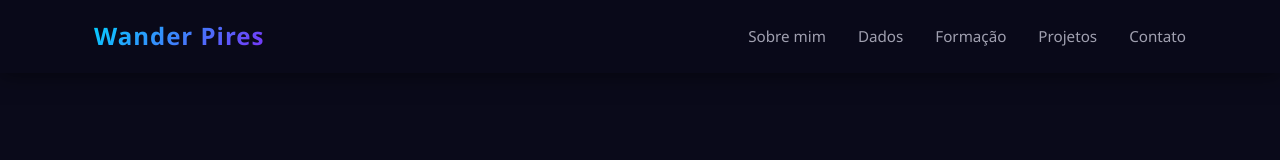
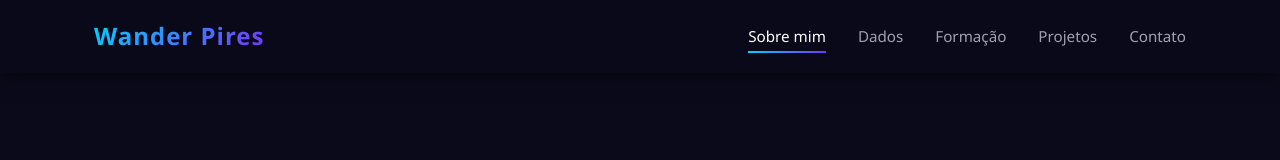
Before and after one commit to WanderPiresAcademico/wanderpsc-portfolioat2-wander-pires, a React (Vite) app: page / in a window 1280 px wide. Shown: the top 160 px of the page. Built offline with nearby package versions, Linux system fonts and the light colour scheme.

Commit message:
Sistema de abas: cada seção em sua aba respectiva

```diff
--- a/src/App.jsx
+++ b/src/App.jsx
@@ -1,3 +1,4 @@
+import { useState } from "react";
 import { DadosProvider } from "./context/DadosContext";
 import Header from "./components/Header";
 import Hero from "./components/Hero";
@@ -9,17 +10,19 @@ import Contato from "./components/Contato";
 import EditBar from "./components/EditBar";
 
 function App() {
+  const [abaAtiva, setAbaAtiva] = useState("sobre");
+
   return (
     <DadosProvider>
-      <Header />
+      <Header abaAtiva={abaAtiva} setAbaAtiva={setAbaAtiva} />
       <Hero />
       <main>
-        <SobreMim />
-        <DadosPessoais />
-        <Formacao />
-        <Projetos />
+        {abaAtiva === "sobre" && <SobreMim />}
+        {abaAtiva === "dados" && <DadosPessoais />}
+        {abaAtiva === "formacao" && <Formacao />}
+        {abaAtiva === "projetos" && <Projetos />}
+        {abaAtiva === "contato" && <Contato />}
       </main>
-      <Contato />
       <EditBar />
     </DadosProvider>
   );
--- a/src/components/Header.css
+++ b/src/components/Header.css
@@ -18,17 +18,21 @@
 .header__links {
   display: flex; gap: 2rem; list-style: none; margin: 0; padding: 0;
 }
-.header__links a {
+.header__tab-btn {
+  background: none; border: none; cursor: pointer;
   color: var(--texto-medio); font-weight: 500; font-size: 0.95rem;
-  position: relative; transition: color 0.3s; text-decoration: none;
+  position: relative; transition: color 0.3s; font-family: inherit;
+  padding: 0.2rem 0;
 }
-.header__links a::after {
+.header__tab-btn::after {
   content: ""; position: absolute; bottom: -4px; left: 0; width: 0; height: 2px;
   background: linear-gradient(135deg, var(--cor-primaria), var(--cor-secundaria));
   transition: width 0.3s;
 }
-.header__links a:hover { color: #fff; }
-.header__links a:hover::after { width: 100%; }
+.header__tab-btn:hover { color: #fff; }
+.header__tab-btn:hover::after { width: 100%; }
+.header__tab-btn.aba-ativa { color: #fff; }
+.header__tab-btn.aba-ativa::after { width: 100%; }
 
 .header__menu-btn {
   display: none; flex-direction: column; gap: 5px;
--- a/src/components/Header.jsx
+++ b/src/components/Header.jsx
@@ -1,21 +1,26 @@
 import { useState } from "react";
 import "./Header.css";
 
-const links = [
-  { href: "#sobre", label: "Sobre mim" },
-  { href: "#dados", label: "Dados" },
-  { href: "#formacao", label: "Formação" },
-  { href: "#projetos", label: "Projetos" },
-  { href: "#contato", label: "Contato" },
+const abas = [
+  { id: "sobre", label: "Sobre mim" },
+  { id: "dados", label: "Dados" },
+  { id: "formacao", label: "Formação" },
+  { id: "projetos", label: "Projetos" },
+  { id: "contato", label: "Contato" },
 ];
 
-function Header() {
+function Header({ abaAtiva, setAbaAtiva }) {
   const [menuAberto, setMenuAberto] = useState(false);
+
+  function selecionarAba(id) {
+    setAbaAtiva(id);
+    setMenuAberto(false);
+  }
 
   return (
     <header className="header">
       <div className="header__container">
-        <a href="#" className="header__logo">Wander Pires</a>
+        <a href="#" className="header__logo" onClick={() => selecionarAba("sobre")}>Wander Pires</a>
         <nav>
           <button
             className={`header__menu-btn ${menuAberto ? "ativo" : ""}`}
@@ -25,9 +30,14 @@ function Header() {
             <span /><span /><span />
           </button>
           <ul className={`header__links ${menuAberto ? "aberto" : ""}`}>
-            {links.map((l) => (
-              <li key={l.href}>
-                <a href={l.href} onClick={() => setMenuAberto(false)}>{l.label}</a>
+            {abas.map((aba) => (
+              <li key={aba.id}>
+                <button
+                  className={`header__tab-btn ${abaAtiva === aba.id ? "aba-ativa" : ""}`}
+                  onClick={() => selecionarAba(aba.id)}
+                >
+                  {aba.label}
+                </button>
               </li>
             ))}
           </ul>
--- a/src/index.css
+++ b/src/index.css
@@ -45,6 +45,15 @@ img { max-width: 100%; display: block; }
 }
 .tag:hover { background: rgba(0, 212, 255, 0.1); border-color: var(--cor-primaria); }
 
+/* Animação de entrada das abas */
+@keyframes fadeIn {
+  from { opacity: 0; transform: translateY(20px); }
+  to { opacity: 1; transform: translateY(0); }
+}
+main > * {
+  animation: fadeIn 0.5s ease forwards;
+}
+
 /* Responsividade global */
 @media (max-width: 768px) {
   .secao__titulo { font-size: 1.6rem; margin-bottom: 2rem; }
```
